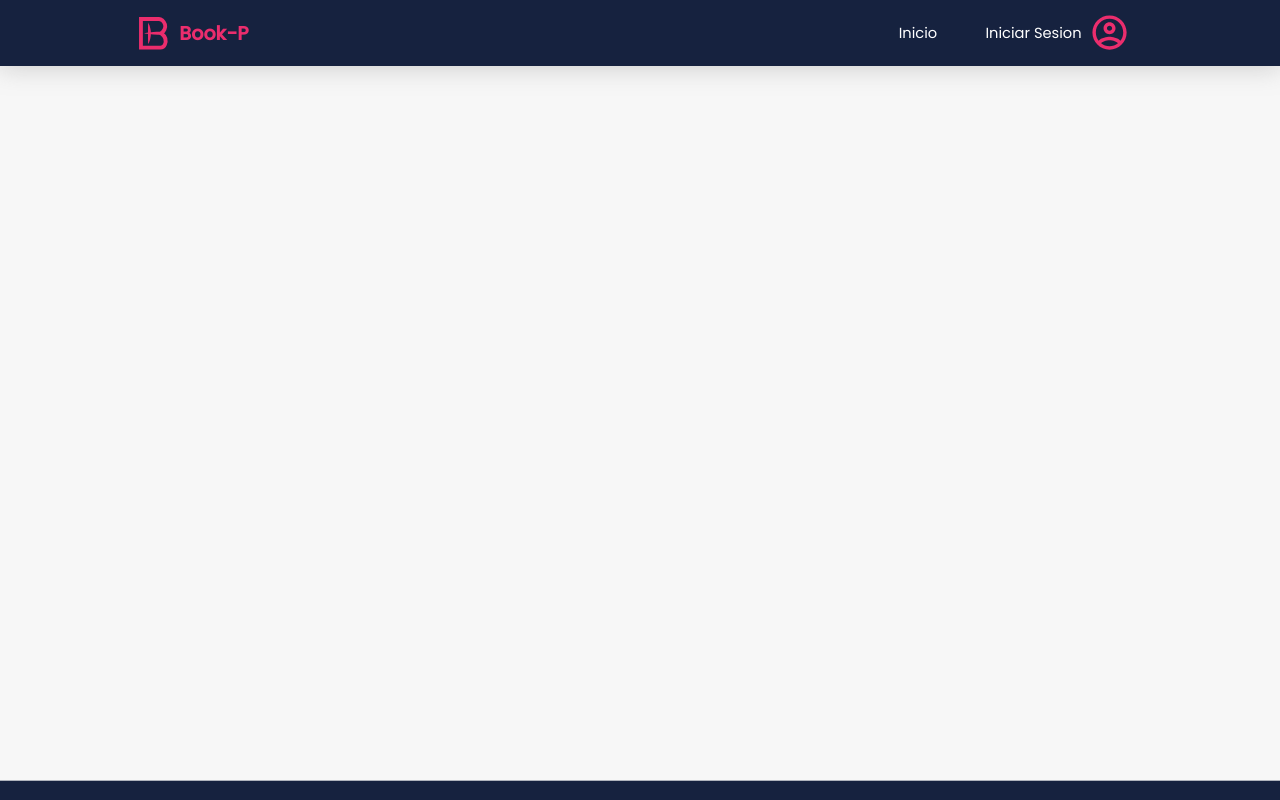
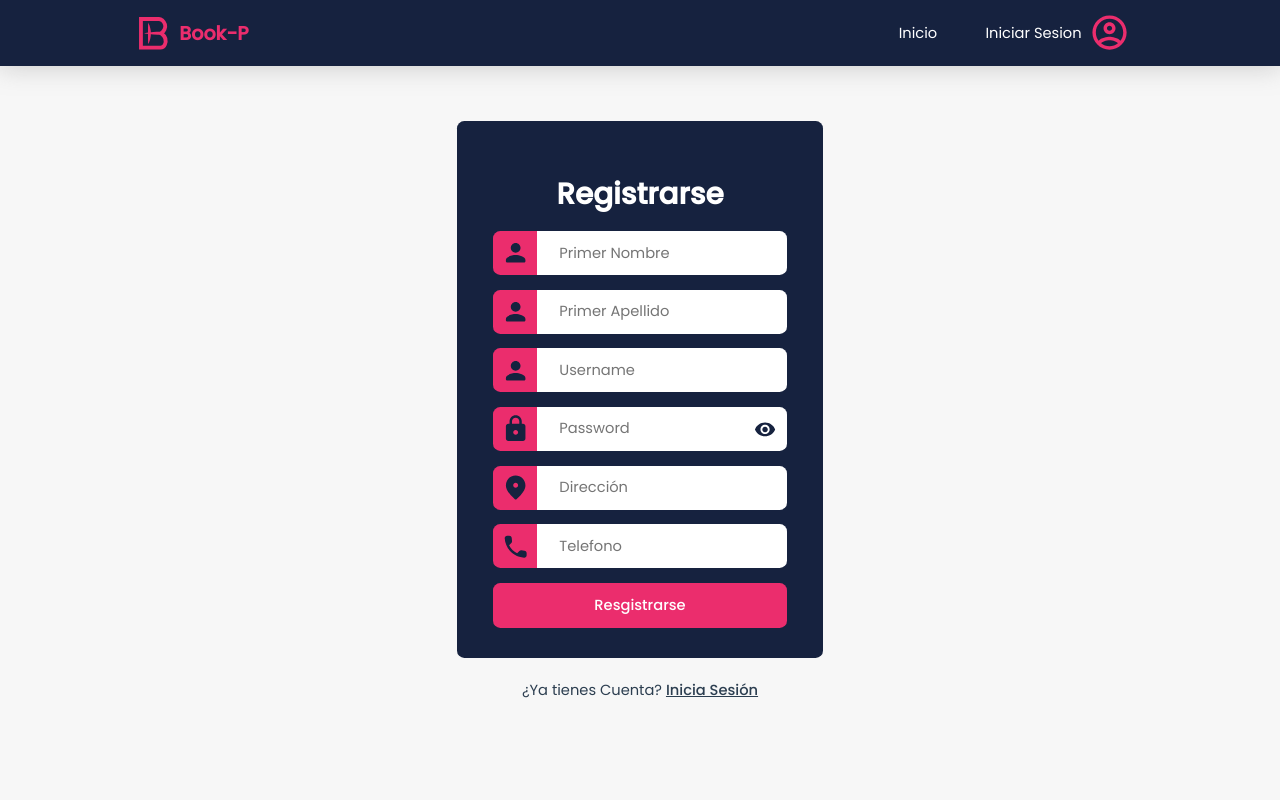
Before and after one commit to Dinjosefa/MS-Book-P, a Vue app: page /signup in a window 1280 px wide. Shown: the top 800 px of the page. Built offline with nearby package versions, Linux system fonts and the light colour scheme; what @vue/apollo-option would draw is missing.

Commit message:
interfaz v1.2

```diff
--- a/src/views/Signup.vue
+++ b/src/views/Signup.vue
@@ -1,21 +1,292 @@
 <template>
+  <div class="main-content">
+    <form @submit.prevent="signUpProcess">
+      <h1>Registrarse</h1>
+      <div class="inputs">
+        <div class="icons">
+          <svg xmlns="http://www.w3.org/2000/svg" viewBox="0 0 24 24">
+            <path
+              d="M12 12c2.21 0 4-1.79 4-4s-1.79-4-4-4-4 1.79-4 4 1.79 4 4 4zm0 2c-2.67 0-8 1.34-8 4v1c0 .55.45 1 1 1h14c.55 0 1-.45 1-1v-1c0-2.66-5.33-4-8-4z"
+            />
+          </svg>
+        </div>
+        <input
+          type="text"
+          name="firstname"
+          placeholder="Primer Nombre"
+          v-model="user.firstname"
+          required
+        />
+      </div>
+      <div class="inputs">
+        <div class="icons">
+          <svg xmlns="http://www.w3.org/2000/svg" viewBox="0 0 24 24">
+            <path
+              d="M12 12c2.21 0 4-1.79 4-4s-1.79-4-4-4-4 1.79-4 4 1.79 4 4 4zm0 2c-2.67 0-8 1.34-8 4v1c0 .55.45 1 1 1h14c.55 0 1-.45 1-1v-1c0-2.66-5.33-4-8-4z"
+            />
+          </svg>
+        </div>
+        <input
+          type="text"
+          name="lastname"
+          placeholder="Primer Apellido"
+          v-model="user.lastname"
+          required
+        />
+      </div>
+      <div class="inputs">
+        <div class="icons">
+          <svg xmlns="http://www.w3.org/2000/svg" viewBox="0 0 24 24">
+            <path
+              d="M12 12c2.21 0 4-1.79 4-4s-1.79-4-4-4-4 1.79-4 4 1.79 4 4 4zm0 2c-2.67 0-8 1.34-8 4v1c0 .55.45 1 1 1h14c.55 0 1-.45 1-1v-1c0-2.66-5.33-4-8-4z"
+            />
+          </svg>
+        </div>
+        <input
+          type="username"
+          name="username"
+          placeholder="Username"
+          v-model="user.username"
+          required
+        />
+      </div>
+      <div class="inputs">
+        <div class="icons">
+          <svg xmlns="http://www.w3.org/2000/svg" viewBox="0 0 24 24">
+            <path
+              d="M18 8h-1V6c0-2.76-2.24-5-5-5S7 3.24 7 6v2H6c-1.1 0-2 .9-2 2v10c0 1.1.9 2 2 2h12c1.1 0 2-.9 2-2V10c0-1.1-.9-2-2-2zm-6 9c-1.1 0-2-.9-2-2s.9-2 2-2 2 .9 2 2-.9 2-2 2zM9 8V6c0-1.66 1.34-3 3-3s3 1.34 3 3v2H9z"
+            />
+          </svg>
+        </div>
 
+        <input
+          :type="psType"
+          name="password"
+          placeholder="Password"
+          v-model="user.password"
+          required
+        />
+        <svg
+          xmlns="http://www.w3.org/2000/svg"
+          class="ps"
+          viewBox="0 0 24 24"
+          @click="psMethod"
+        >
+          <path
+            v-show="!psState"
+            d="M12 4C7 4 2.73 7.11 1 11.5 2.73 15.89 7 19 12 19s9.27-3.11 11-7.5C21.27 7.11 17 4 12 4zm0 12.5c-2.76 0-5-2.24-5-5s2.24-5 5-5 5 2.24 5 5-2.24 5-5 5zm0-8c-1.66 0-3 1.34-3 3s1.34 3 3 3 3-1.34 3-3-1.34-3-3-3z"
+          />
+          <path
+            v-show="psState"
+            d="M12 6.5c2.76 0 5 2.24 5 5 0 .51-.1 1-.24 1.46l3.06 3.06c1.39-1.23 2.49-2.77 3.18-4.53C21.27 7.11 17 4 12 4c-1.27 0-2.49.2-3.64.57l2.17 2.17c.47-.14.96-.24 1.47-.24zM2.71 3.16c-.39.39-.39 1.02 0 1.41l1.97 1.97C3.06 7.83 1.77 9.53 1 11.5 2.73 15.89 7 19 12 19c1.52 0 2.97-.3 4.31-.82l2.72 2.72c.39.39 1.02.39 1.41 0 .39-.39.39-1.02 0-1.41L4.13 3.16c-.39-.39-1.03-.39-1.42 0zM12 16.5c-2.76 0-5-2.24-5-5 0-.77.18-1.5.49-2.14l1.57 1.57c-.03.18-.06.37-.06.57 0 1.66 1.34 3 3 3 .2 0 .38-.03.57-.07L14.14 16c-.65.32-1.37.5-2.14.5zm2.97-5.33c-.15-1.4-1.25-2.49-2.64-2.64l2.64 2.64z"
+          />
+        </svg>
+      </div>
+      <div class="inputs">
+        <div class="icons">
+          <svg xmlns="http://www.w3.org/2000/svg" viewBox="0 0 24 24">
+            <path xmlns="http://www.w3.org/2000/svg" d="M12,2c-4.2,0-8,3.22-8,8.2c0,3.18,2.45,6.92,7.34,11.23c0.38,0.33,0.95,0.33,1.33,0C17.55,17.12,20,13.38,20,10.2 C20,5.22,16.2,2,12,2z M12,12c-1.1,0-2-0.9-2-2c0-1.1,0.9-2,2-2c1.1,0,2,0.9,2,2C14,11.1,13.1,12,12,12z"/>
+          </svg>
+        </div>
+        <input
+          type="text"
+          name="address"
+          placeholder="Dirección"
+          v-model="user.address"
+          required
+        />
+      </div>
+      <div class="inputs">
+        <div class="icons">
+          <svg xmlns="http://www.w3.org/2000/svg" viewBox="0 0 24 24">
+            <path d="M19.23 15.26l-2.54-.29c-.61-.07-1.21.14-1.64.57l-1.84 1.84c-2.83-1.44-5.15-3.75-6.59-6.59l1.85-1.85c.43-.43.64-1.03.57-1.64l-.29-2.52c-.12-1.01-.97-1.77-1.99-1.77H5.03c-1.13 0-2.07.94-2 2.07.53 8.54 7.36 15.36 15.89 15.89 1.13.07 2.07-.87 2.07-2v-1.73c.01-1.01-.75-1.86-1.76-1.98z"/>
+          </svg>
+        </div>
+        <input
+          type="number"
+          name="phone"
+          placeholder="Telefono"
+          v-model="user.phone"
+          minlength="13"
+          maxlength="13"
+          required
+        />
+      </div>
+      <button type="submit" class="main-button">Resgistrarse</button>
+    </form>
+    <Confirmation
+      :msg="modal.message"
+      :animation="modal.animation"
+      :successMsg="modal.successMsg"
+      :errorMsg="modal.errorMsg"
+      :finish="modal.finish"
+      :error="modal.error"
+      v-show="modal.visible"
+      @accept="signUpProcess"
+      @close="modal.visible = false"
+    />
+    <span>¿Ya tienes Cuenta? <a>Inicia Sesión</a></span>
+  </div>
 </template>
 
 <script>
+import Confirmation from "@/components/Confirmation.vue";
+import gql from "graphql-tag";
+
 export default {
-    name:'Signup',
-    data() {
-        return {
-            // !REALIZAR LA VISTA PARA REGISTRARSE
-        }
+  name: "Signup",
+  components: {
+    Confirmation,
+  },
+  data() {
+    return {
+      psType: "password",
+      psState: false,
+      user: {
+        username: null,
+        password: null,
+      },
+      modal: {
+        visible: false,
+        message: null,
+        animation: true,
+        successMsg: null,
+        errorMsg: "Fallo el registro",
+        finish: false,
+        error: false,
+      },
+    };
+  },
+  methods: {
+    psMethod() {
+      this.psState = !this.psState;
+      this.psType = this.psType == "password" ? "text" : "password";
     },
-    methods: {
-
+    async loginProcess() {
+      this.modal.visible = true;
+      await this.$apollo
+        .mutate({
+          mutation: gql`
+            mutation LogIn($credentials: CredentialsInput!) {
+              logIn(credentials: $credentials) {
+                refresh
+                access
+              }
+            }
+          `,
+          variables: {
+            credentials: this.user,
+          },
+        })
+        .then((result) => {
+          let tokens = JSON.parse(JSON.stringify(result));
+          let results = tokens.data.logIn;
+          localStorage.setItem("tokenRefresh", results.refresh);
+          localStorage.setItem("tokenAccess", results.access);
+          this.modal.animation = false;
+          this.modal.visible = false;
+          this.$emit("userLogin");
+        })
+        .catch((error) => {
+          this.modal.error = true;
+          setTimeout(() => {
+            this.modal.visible = false;
+            this.$router.push({ name: "Home" });
+          }, 2000);
+        });
     },
-}
+  },
+};
 </script>
 
 <style scoped>
-
+@media only screen and (max-width: 450px) {
+  form {
+    font-size: 12px;
+  }
+  .icons,
+  svg,
+  .inputs,
+  input,
+  .ps,
+  .main-button {
+    font-size: 11px;
+  }
+  h1 {
+    font-size: 1.3rem !important;
+  }
+  span,
+  a {
+    font-size: 0.88rem !important;
+  }
+}
+.main-content {
+  display: flex;
+  align-items: center;
+  flex-direction: column;
+  min-height: 78.9vh;
+  justify-content: center;
+  gap: 1.5rem;
+}
+h1 {
+  color: var(--color-clear);
+  font-kerning: normal;
+}
+form {
+  display: flex;
+  align-items: center;
+  flex-direction: column;
+  background-color: var(--color-dark);
+  padding: 3.5em 2.5em 2em 2.5em;
+  gap: 1em;
+  width: 25em;
+  border-radius: var(--radius);
+}
+.icons {
+  display: flex;
+  align-items: center;
+  justify-content: center;
+  background-color: var(--bc-book);
+  padding: 0.5em;
+}
+svg {
+  width: 2em;
+  height: 2em;
+  fill: var(--color-dark);
+}
+.inputs {
+  display: flex;
+  overflow: hidden;
+  border-radius: var(--radius);
+  height: 3em;
+  width: 100%;
+}
+input {
+  border-radius: 0 !important;
+  height: 100%;
+  text-align: initial;
+  padding-left: 1.5em;
+  width: 20em;
+}
+.ps {
+  position: absolute;
+  cursor: pointer;
+  width: 1.5em;
+  fill: var(--color-dark);
+  background-color: transparent !important;
+  transform: translate3d(17.8em, 0.56em, 0);
+}
+.main-button {
+  padding: 0.7em 1.3em;
+  width: 100%;
+}
+a {
+  text-decoration: underline;
+  font-weight: 500;
+  cursor: pointer;
+}
+span,
+a {
+  font-size: 1rem;
+}
 </style>
```
